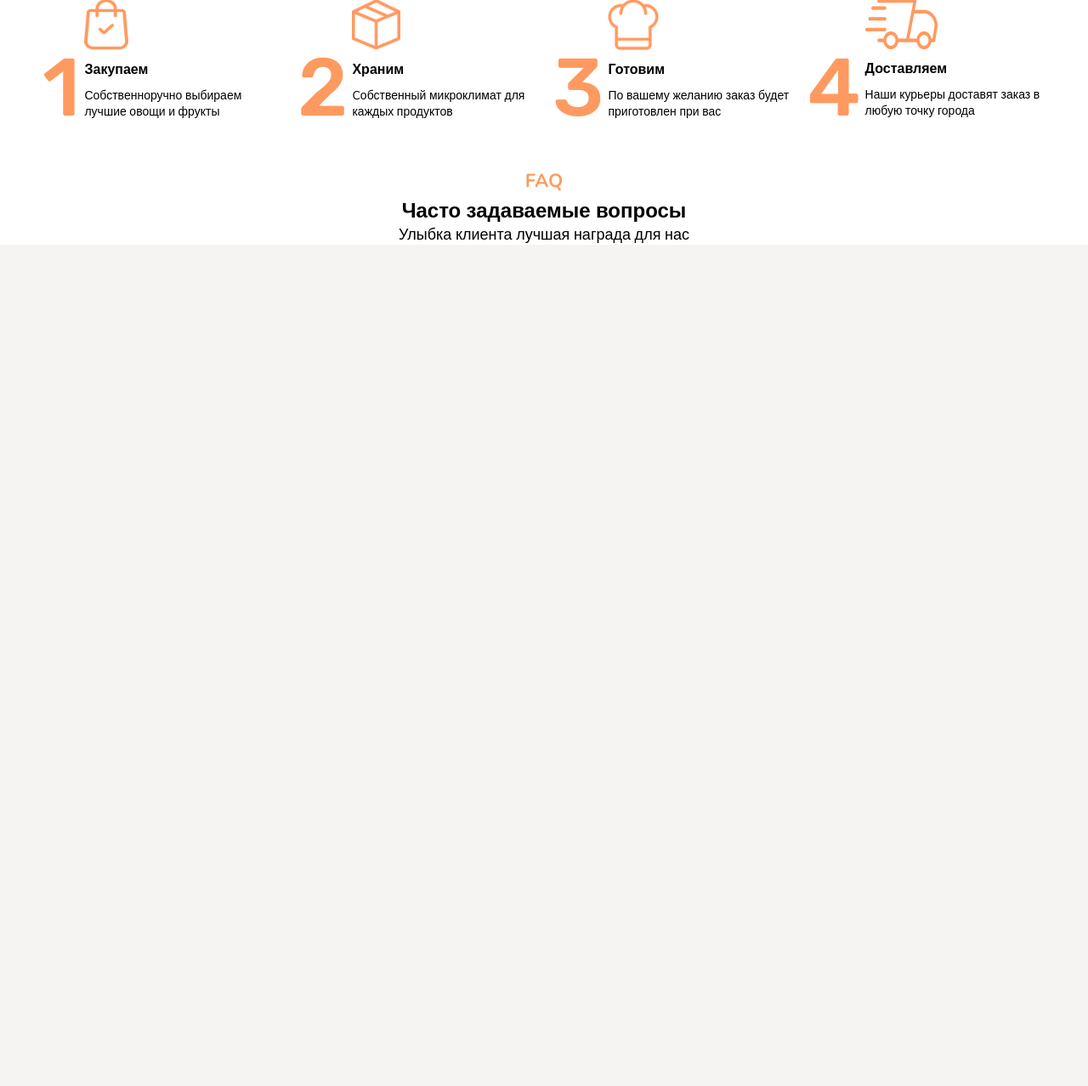
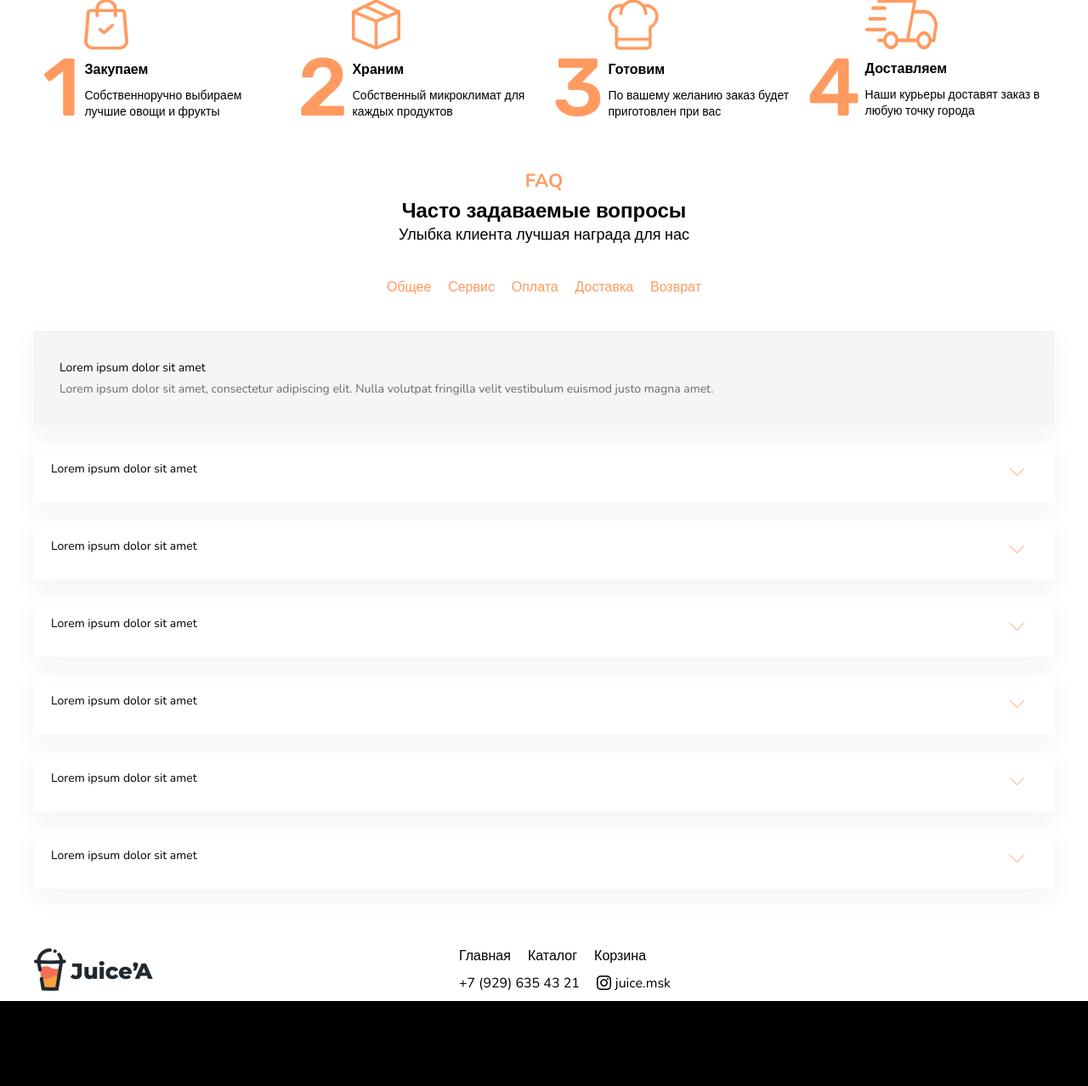
Before and after one commit to HenLeiko/juice, a PHP site: page / in a window 1280 px wide. Shown: the part 3075-4353 px from the top of the page at 85% size. Before the commit the page ends 3363 px from the top, so only its background shows below. Run offline with PHP 8.4, Linux system fonts and the light colour scheme.

Commit message:
finished first page

```diff
--- a/css/style.css
+++ b/css/style.css
@@ -378,23 +378,6 @@ h1, h2, h3, h4, h5, h6 {
   padding: 40px 0 120px 0;
 }
 
-.header__contacts {
-  display: -webkit-box;
-  display: -ms-flexbox;
-  display: flex;
-  -ms-flex-negative: 1;
-      flex-shrink: 1;
-}
-
-.header__phone {
-  margin-right: 20px;
-}
-
-.header__inst {
-  max-width: 17px;
-  max-height: 17px;
-}
-
 .header__wrapper {
   display: -webkit-box;
   display: -ms-flexbox;
@@ -441,6 +424,26 @@ h1, h2, h3, h4, h5, h6 {
   -webkit-box-flex: 1;
       -ms-flex-positive: 1;
           flex-grow: 1;
+}
+
+.contacts {
+  display: -webkit-box;
+  display: -ms-flexbox;
+  display: flex;
+  -ms-flex-negative: 1;
+      flex-shrink: 1;
+}
+
+.phone {
+  margin-right: 20px;
+}
+
+.insta {
+  display: -webkit-box;
+  display: -ms-flexbox;
+  display: flex;
+  max-width: 17px;
+  max-height: 17px;
 }
 
 .menu {
@@ -646,6 +649,8 @@ h1, h2, h3, h4, h5, h6 {
 }
 
 .mixer-selected__volume:hover, .mixer-selected__volume:focus {
+  -webkit-transition: 0.3s ease-in-out;
+  transition: 0.3s ease-in-out;
   color: #FFF;
   background-color: #FE9A60;
   -webkit-box-shadow: 0px 4px 4px #FE9A60;
@@ -1026,3 +1031,115 @@ h1, h2, h3, h4, h5, h6 {
   font-size: 14px;
   line-height: 19px;
 }
+
+.faq {
+  padding-bottom: 70px;
+}
+
+.faq__menu {
+  display: -webkit-box;
+  display: -ms-flexbox;
+  display: flex;
+  -webkit-box-pack: justify;
+      -ms-flex-pack: justify;
+          justify-content: space-between;
+  margin: 40px auto;
+  max-width: 370px;
+  width: 100%;
+}
+
+.faq__item {
+  font-weight: 400;
+  font-size: 16px;
+  line-height: 22px;
+  color: #FE9A60;
+  cursor: pointer;
+}
+
+.faq__item:hover {
+  color: #000;
+}
+
+.faq__wrapper-open {
+  display: -webkit-box;
+  display: -ms-flexbox;
+  display: flex;
+  -webkit-box-orient: vertical;
+  -webkit-box-direction: normal;
+      -ms-flex-direction: column;
+          flex-direction: column;
+  margin-bottom: 20px;
+  padding: 34px 30px;
+  background-color: #F5F5F5;
+  -webkit-box-shadow: 0px 10px 30px rgba(0, 0, 0, 0.05);
+          box-shadow: 0px 10px 30px rgba(0, 0, 0, 0.05);
+}
+
+.faq__title {
+  margin-bottom: 8px;
+  font-weight: 400;
+  font-size: 14px;
+  line-height: 19px;
+}
+
+.faq__text {
+  font-weight: 400;
+  font-size: 14px;
+  color: #6B6B6B;
+}
+
+.faq__wrapper {
+  display: -webkit-box;
+  display: -ms-flexbox;
+  display: flex;
+  -webkit-box-pack: justify;
+      -ms-flex-pack: justify;
+          justify-content: space-between;
+  padding: 22px 34px 22px 20px;
+  -webkit-box-shadow: 0px 10px 30px rgba(0, 0, 0, 0.05);
+          box-shadow: 0px 10px 30px rgba(0, 0, 0, 0.05);
+}
+
+.faq__wrapper:not(:last-child) {
+  margin-bottom: 20px;
+}
+
+.faq__arrow {
+  -ms-flex-item-align: center;
+      -ms-grid-row-align: center;
+      align-self: center;
+}
+
+.footer__inner {
+  display: -webkit-box;
+  display: -ms-flexbox;
+  display: flex;
+  margin-bottom: 12px;
+}
+
+.footer__wrapper {
+  display: -webkit-box;
+  display: -ms-flexbox;
+  display: flex;
+  -webkit-box-orient: vertical;
+  -webkit-box-direction: normal;
+      -ms-flex-direction: column;
+          flex-direction: column;
+  margin-left: 30%;
+}
+
+.footer__under {
+  height: 100px;
+  background-color: #000;
+}
+
+.footer .insta {
+  margin-right: 5px;
+}
+
+.insta-wrapper {
+  display: -webkit-box;
+  display: -ms-flexbox;
+  display: flex;
+}
+/*# sourceMappingURL=style.css.map */
--- a/index.html
+++ b/index.html
@@ -26,9 +26,9 @@
                     <a href="" class="menu__item">Корзина</a>
                 </nav>
 
-                <div class="header__contacts">
-                    <div class="header__phone">+7 (929) 635 43 21</div>
-                    <div class="header__inst"><img src="img/instagram.png" alt="instagram"></div>
+                <div class="contacts">
+                    <div class="phone">+7 (929) 635 43 21</div>
+                    <div class="insta-wrapper"><img class="insta" src="img/instagram.png" alt="instagram"></div>
                 </div>
             </div>
             <div class="header__wrapper">
@@ -262,16 +262,65 @@
 
     <section class="faq">
         <div class="container">
-            <div class="section-inner">
-                <h3 class="block-title">FAQ</h3>
-                <div class="block-subtitle">Часто задаваемые вопросы</div>
-                <p class="block-desc">Улыбка клиента лучшая награда для нас</p>
+            <h3 class="block-title">FAQ</h3>
+            <div class="block-subtitle">Часто задаваемые вопросы</div>
+            <p class="block-desc">Улыбка клиента лучшая награда для нас</p>
+            <div class="faq__menu">
+                <div class="faq__item">Общее</div>
+                <div class="faq__item">Сервис</div>
+                <div class="faq__item">Оплата</div>
+                <div class="faq__item">Доставка</div>
+                <div class="faq__item">Возврат</div>
+            </div>
+            <div class="faq__wrapper-open">
+                <h4 class="faq__title">Lorem ipsum dolor sit amet</h4>
+                <p class="faq__text">Lorem ipsum dolor sit amet, consectetur adipiscing elit. Nulla volutpat fringilla velit vestibulum euismod justo magna amet.</p>
+            </div>
+            <div class="faq__wrapper">
+                <h4 class="faq__title">Lorem ipsum dolor sit amet</h4>
+                <img src="img/open-block.png" alt="" class="faq__arrow">
+            </div>
+            <div class="faq__wrapper">
+                <h4 class="faq__title">Lorem ipsum dolor sit amet</h4>
+                <img src="img/open-block.png" alt="" class="faq__arrow">
+            </div>
+            <div class="faq__wrapper">
+                <h4 class="faq__title">Lorem ipsum dolor sit amet</h4>
+                <img src="img/open-block.png" alt="" class="faq__arrow">
+            </div>
+            <div class="faq__wrapper">
+                <h4 class="faq__title">Lorem ipsum dolor sit amet</h4>
+                <img src="img/open-block.png" alt="" class="faq__arrow">
+            </div>
+            <div class="faq__wrapper">
+                <h4 class="faq__title">Lorem ipsum dolor sit amet</h4>
+                <img src="img/open-block.png" alt="" class="faq__arrow">
+            </div>
+            <div class="faq__wrapper">
+                <h4 class="faq__title">Lorem ipsum dolor sit amet</h4>
+                <img src="img/open-block.png" alt="" class="faq__arrow">
             </div>
         </div>
     </section>
 
-    <footer class="section-outer section-footer">
-
+    <footer class="footer">
+        <div class="container">
+            <div class="footer__inner">
+                <img src="img/logo.png" alt="Juice-logo">
+                <div class="footer__wrapper">
+                    <nav class="menu">
+                        <a href="" class="menu__item">Главная</a>
+                        <a href="" class="menu__item">Каталог</a>
+                        <a href="" class="menu__item">Корзина</a>
+                    </nav>
+                    <div class="contacts">
+                        <div class="phone">+7 (929) 635 43 21</div>
+                        <div class="insta-wrapper"><img class="insta" src="img/instagram.png" alt="instagram">juice.msk</div>
+                    </div>
+                </div>
+            </div>
+        </div>
+        <div class="footer__under"></div>
     </footer>
 </body>
 
--- a/scss/style.scss
+++ b/scss/style.scss
@@ -46,20 +46,6 @@ h1, h2, h3, h4, h5, h6 {
         padding: 40px 0 120px 0;
     }
 
-    &__contacts {
-        display: flex;
-        flex-shrink: 1;
-    }
-
-    &__phone {
-        margin-right: 20px;
-    }
-
-    &__inst {
-        max-width: 17px;
-        max-height: 17px;
-    }
-
     &__wrapper {
         display: flex;
         padding-bottom: 214px;
@@ -100,6 +86,21 @@ h1, h2, h3, h4, h5, h6 {
 
 .logo {
     flex-grow: 1;
+}
+
+.contacts {
+    display: flex;
+    flex-shrink: 1;
+}
+
+.phone {
+    margin-right: 20px;
+}
+
+.insta {
+    display: flex;
+    max-width: 17px;
+    max-height: 17px;
 }
 
 .menu {
@@ -277,6 +278,7 @@ h1, h2, h3, h4, h5, h6 {
         }
         &:hover,
         &:focus {
+            transition: 0.3s ease-in-out;
             color: $wight-txt;
             background-color: $main-color;
             box-shadow: 0px 4px 4px $main-color;
@@ -629,3 +631,101 @@ h1, h2, h3, h4, h5, h6 {
 }
 
 // /about
+
+// faq
+
+.faq {
+    padding-bottom: 70px;
+
+    &__menu {
+        display: flex;
+        justify-content: space-between;
+        margin: 40px auto;
+        max-width: 370px;
+        width: 100%;
+    }
+
+    &__item {
+        font-weight: 400;
+        font-size: 16px;
+        line-height: 22px;
+        color: $main-color;
+        cursor: pointer;
+
+        &:hover {
+            color: #000;
+        }
+    }
+
+    &__wrapper-open {
+        display: flex;
+        flex-direction: column;
+        margin-bottom: 20px;
+        padding: 34px 30px;
+        background-color: #F5F5F5;
+        box-shadow: 0px 10px 30px rgba(0, 0, 0, 0.05);
+    }
+
+    &__title {
+        margin-bottom: 8px;
+        font-weight: 400;
+        font-size: 14px;
+        line-height: 19px;
+    }
+
+    &__text {
+        font-weight: 400;
+        font-size: 14px;
+        color: #6B6B6B;
+    }
+
+    &__wrapper {
+        display: flex;
+        justify-content: space-between;
+        padding: 22px 34px 22px 20px;
+        box-shadow: 0px 10px 30px rgba(0, 0, 0, 0.05);
+
+        &:not(:last-child) {
+            margin-bottom: 20px;
+        }
+    }
+
+    &__arrow {
+        align-self: center;
+    }
+}
+
+// /faq
+
+// footer
+
+.footer {
+
+    &__inner {
+        display: flex;
+        margin-bottom: 12px;
+    }
+
+    &__wrapper {
+        display: flex;
+        flex-direction: column;
+        margin-left: 30%;
+    }
+
+    &__under {
+        height: 100px;
+        background-color: #000;
+    }
+
+    .insta {
+        margin-right: 5px;
+    }
+
+}
+
+.insta-wrapper {
+    display: flex;
+}
+
+
+// /footer
```
Also changed, not shown: img/open-block.png (added), 1 other file.
